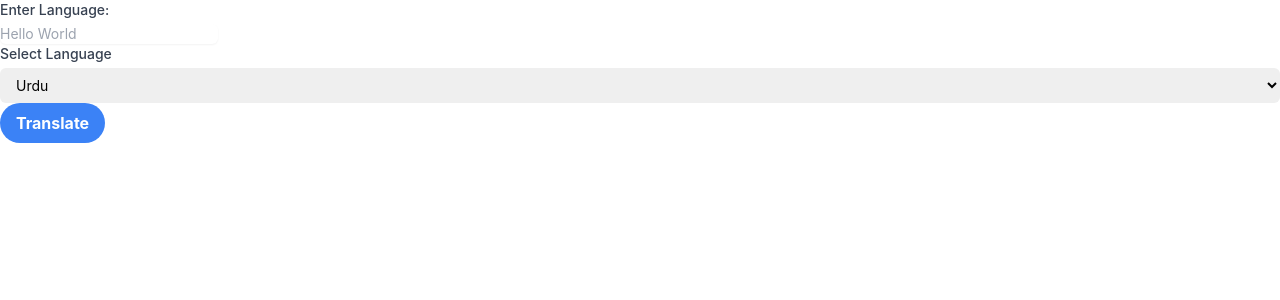
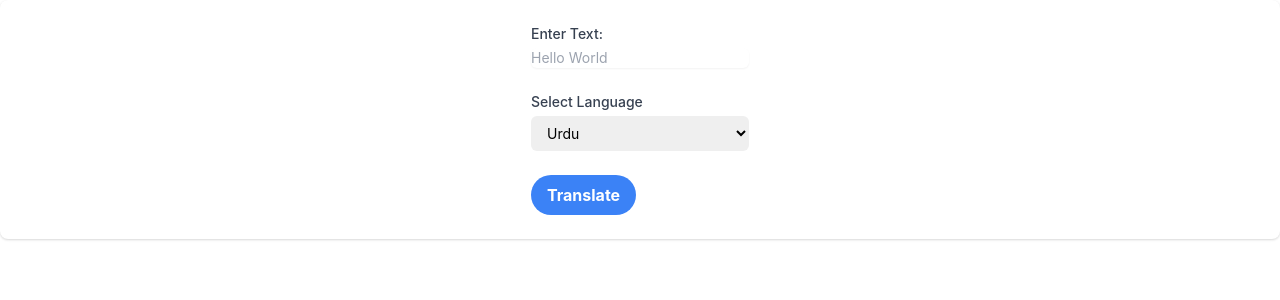
Before and after one commit to zainab404/translator-app-react, a React (Create React App) app: page / in a window 1280 px wide. Shown: the top 300 px of the page. Built offline with nearby package versions, Linux system fonts and the light colour scheme.

Commit message:
Fixes bugs

```diff
--- a/src/App.css
+++ b/src/App.css
@@ -24,6 +24,7 @@
   color: white;
 }
 
+
 .App-link {
   color: #61dafb;
 }
--- a/src/components/Main.js
+++ b/src/components/Main.js
@@ -40,15 +40,42 @@ const Main = () => {
   };
 
   return (
-    <div>
-      <TextInput originalText={originalText} setOriginalText={setOriginalText}/>
-      <Dropdown selectedLang={selectedLang} setSelectedLang={setSelectedLang} langOptions={langOptions} dropdownLabel="Select Language"/>
+    <div class="bg-white overflow-hidden shadow rounded-lg">
+      <div class="px-4 py-5 sm:p-6">
+        <div className="flex place-content-center">
+          <div>
 
-    <button onClick={onButtonClick} className="bg-blue-500 hover:bg-blue-700 text-white font-bold py-2 px-4 rounded-full">
-      Translate
-  </button>
-  <div><TextOutput translatedText={translatedText}/></div>
-  </div>
+            <div id="textinput">
+              <TextInput
+              inputLabel="Enter Text:"
+              originalText={originalText}
+              setOriginalText={setOriginalText}
+            />
+            </div>
+ <br></br>
+          <div id="dropdown">
+            <Dropdown
+              selectedLang={selectedLang}
+              setSelectedLang={setSelectedLang}
+              langOptions={langOptions}
+              dropdownLabel="Select Language"
+            />
+          </div>
+  <br></br>
+          <button
+            onClick={onButtonClick}
+            className="bg-blue-500 hover:bg-blue-700 text-white font-bold py-2 px-4 rounded-full"
+          >
+            Translate
+          </button>
+  <br></br>
+          <div><TextOutput translatedText={translatedText}/></div>
+        </div>
+      </div>
+    </div>
+</div>
+
+
 
   )
 };
--- a/src/components/container/TextInput.js
+++ b/src/components/container/TextInput.js
@@ -1,5 +1,4 @@
-
-const TextInput = ({originalText, setOriginalText}) => {
+const TextInput = ({originalText, setOriginalText, inputLabel}) => {
 
   const onTextChange = (e) => {
     setOriginalText(e.target.value)
@@ -7,7 +6,7 @@ const TextInput = ({originalText, setOriginalText}) => {
 
   return (
     <div>
-      <label htmlFor="email" className="block text-sm font-medium text-gray-700">Enter Language:</label>
+      <label htmlFor="email" className="block text-sm font-medium text-gray-700">{inputLabel}</label>
       <div className="mt-1">
         <input value={originalText} onChange={onTextChange} type="text" name="email" id="email" className="shadow-sm focus:ring-indigo-500 focus:border-indigo-500 block w-50% sm:text-sm border-gray-300 rounded-md" placeholder="Hello World"/>
     </div>
```
Also changed, not shown: src/Main.css (added, +7 -0 lines).
